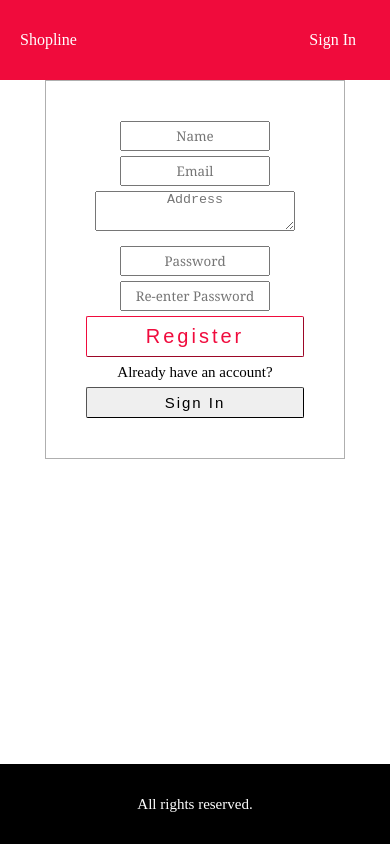
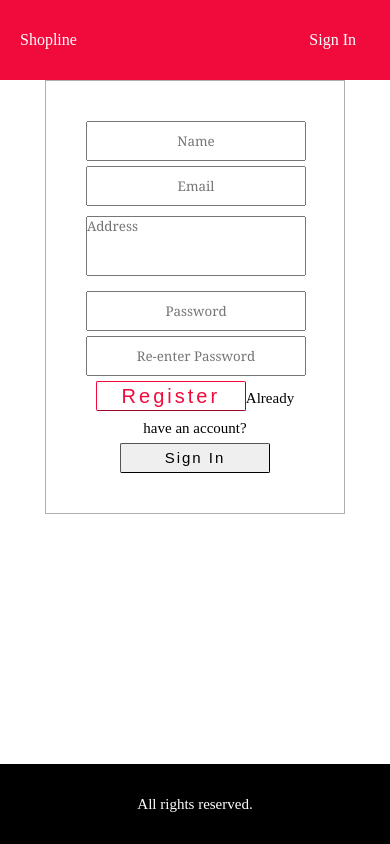
Before and after one commit to SwethaSarah/e-commerce-website, a React (Create React App) app in the folder frontend/: page /register in a window 390 px wide. Built offline with nearby package versions, Linux system fonts and the light colour scheme.

Commit message:
Update index.css

```diff
--- a/frontend/src/index.css
+++ b/frontend/src/index.css
@@ -141,12 +141,12 @@ li{
 }
 
 .product-desc p{
-  text-align: left;
+  text-align: center;
 }
 
 .product img{
-  height: 300px;
-  width: 220px;
+  height: 320px;
+  width: 240px;
 }
 
 
@@ -168,7 +168,7 @@ li{
 }
 
 .info{
-  width: 300px;
+  width: 320px;
   height: auto;
   margin: auto 0;
 }
@@ -179,7 +179,7 @@ li{
   border-color: rgba(0, 0, 0, 0.315);
   width: 250px;
   margin: auto 0;
-  height: 150px;
+  height: 200px;
   padding-top: 30px;
   padding-bottom: 30px;
 }
@@ -269,7 +269,7 @@ form{
 }
 
 .signinForm{
-  margin: 7% 32%;
+  margin: auto;
 }
 
 .addtocart .primaryBtn, .ProfileForm .primaryBtn{
@@ -296,14 +296,16 @@ form{
   text-align: center;
 }
 
-.ProfileForm textarea{
-  width: auto;
-  height: auto;
+textarea{
+  width: 365px;
+  height: 70px;
   resize: none;
-  border: none;
   font-family: Georgia, 'Times New Roman', Times, serif;
   margin-top: 5px;
+}
 
+.ProfileForm textarea{
+  border: none;
 }
 
 .deleteForm{
@@ -405,6 +407,7 @@ input:focus,textarea:focus{
 }
 
 @media screen and (max-width:520px){
+
   .header{
     grid-area: header;
     background-color: rgb(240, 11, 60);
@@ -466,17 +469,14 @@ input:focus,textarea:focus{
     display: block;
   }
 
-  h1{
-    font-size: 16px;
-  }
   textarea{
-    width: 200px;
-    height: 40px;
+    width: 220px;
+    height: 60px;
     margin-bottom: 5px;
   }
   input{
-    width: 150px;
-    height: 30px;
+    width: 220px;
+    height: 40px;
     margin-bottom: 5px;
     font-family: Georgia, 'Times New Roman', Times, serif;
   }
@@ -499,14 +499,20 @@ input:focus,textarea:focus{
     padding-top: 15px;
     padding-bottom: 15px;
   }
+  .addtocart .primaryBtn{
+    width: 150px;
+    padding: 0px;
+  }
 
-  .addtocart .primaryBtn, .ProfileForm .primaryBtn{
+  .primaryBtn, .secondaryBtn{
     width: 150px;
+    height: 30px;
+    padding: 0px;
   }
 
   .detail-img img{
     height: 350px;
-    width: 250px;
+    width: 200px;
   }
 
 .desc{
@@ -530,6 +536,7 @@ input:focus,textarea:focus{
   .actions{
     margin: auto 0;
   }
+
   .products{
     display: flex;
     flex-wrap: wrap;
@@ -545,9 +552,21 @@ input:focus,textarea:focus{
   }
 
   .cart-list-container{
-    width: 100%;
+    width: 90%;
     min-height: 100%;
-    justify-content: center;
+    margin: 0 auto;
+  }
+  .desc{
+    width: 40%;
+    height: 40%;
+    margin: auto 0;
+  }
+  .cart-list{
+    justify-content: space-around;
+  }
+  .cart-list img{
+    width: 150px;
+    margin-left: auto;
   }
   .cart-heading{
     display: flex;
@@ -564,7 +583,7 @@ input:focus,textarea:focus{
 
   table{
     font-size: 12px;
-    width: 300px;
+    width: 100%;
     text-align: center;
     margin: 0 auto;
   }
@@ -586,71 +605,20 @@ input:focus,textarea:focus{
     border-color: rgba(0, 0, 0, 0.315);
   }
 
-  .primaryBtn{
-    background-color: white;
-    border-color: rgb(240, 11, 61);
-    border-radius: 2px;
-    width: 100%;
-    border-width: 1.5px ;
-    color: rgb(240, 11, 61);
-    outline: none;
-    font-weight: 300;
-    font-size: 20px;
-    letter-spacing: 3px;
-    padding: 8px;
-  }
-
-  .primaryBtn:hover{
-    background-color: rgb(240, 11, 61);
-    border-color: rgb(240, 11, 61);
-    color: white;
-  }
-
-  .secondaryBtn{
-    border-radius: 2px;
-    width: 100%;
-    border-width: 1.5px ;
-    outline: none;
-    font-weight: 300;
-    font-size: 15px;
-    letter-spacing: 2px;
-    padding: 6px;
-  }
-
-  .actionBtn{
-    margin: 1px;
-    font-size: 12px;
-  }
-
   .ProfileForm{
     width: 300px;
   }
-
-  .ProfileForm input{
-    width: 150px;
-    height: auto;
-    border: none;
-    font-size: 14px;
-    word-wrap: break-word;
+  .ProfileForm input, textarea{
+    text-align: left ;
   }
 
   .ProfileForm table td{
     font-size: 14px;
-    text-align: center;
+    text-align: left;
     width: 50px;
   }
   .ProfileForm table{
-    margin-left: -30%;
-  }
-
-  .ProfileForm textarea{
-    width: 150px;
-    height: auto;
-    resize: none;
-    border: none;
-    font-size: 14px;
-    font-family: Georgia, 'Times New Roman', Times, serif;
-    margin-top: 5px;
+    margin-left: 0%;
   }
 
 }
```
Lines whose indentation alone changed are shown as unchanged.
